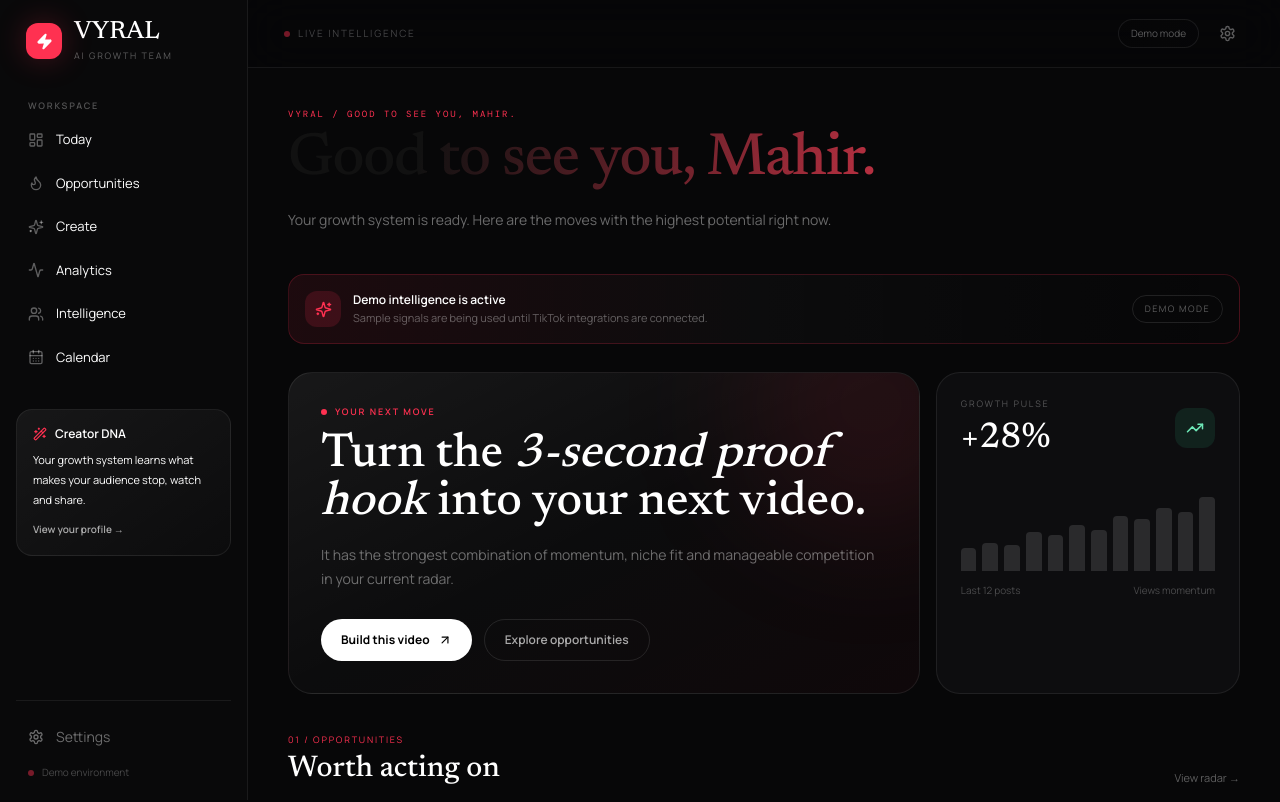
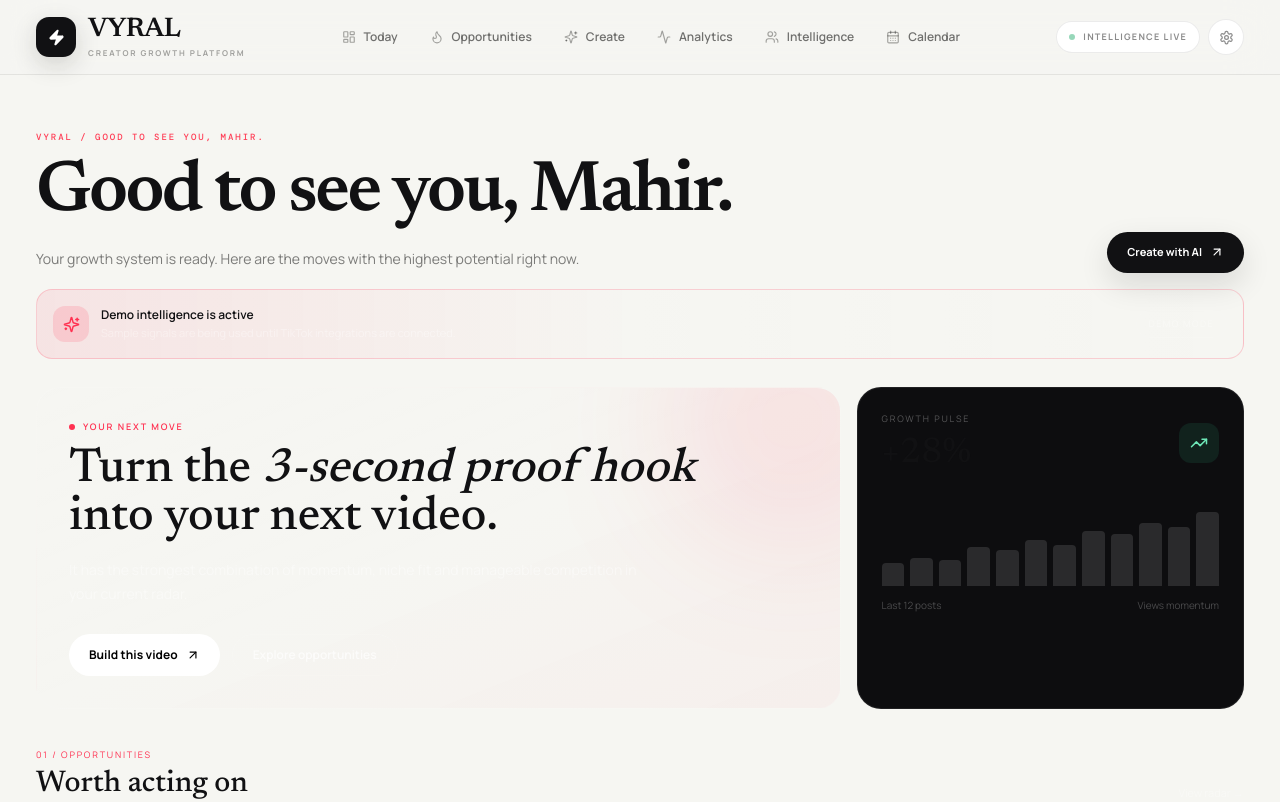
Before and after one commit to Mahiruni/VYRAL, a Next.js app: page / in a window 1280 px wide. Shown: the top 802 px of the page. Built offline with nearby package versions, Linux system fonts and the light colour scheme.

Commit message:
Rebuild VYRAL navigation and shell with TuneCore-inspired creator platform layout

```diff
--- a/app/components/page-shell.tsx
+++ b/app/components/page-shell.tsx
@@ -1,22 +1,27 @@
 import Link from 'next/link'
-import { CalendarDays, Flame, LayoutDashboard, Activity, Users, Sparkles, Settings, Zap, WandSparkles } from 'lucide-react'
+import { CalendarDays, Flame, LayoutDashboard, Activity, Users, Sparkles, Settings, Zap, WandSparkles, ArrowUpRight } from 'lucide-react'
 
 const items=[['/','Today',LayoutDashboard],['/trends','Opportunities',Flame],['/studio','Create',Sparkles],['/analytics','Analytics',Activity],['/competitors','Intelligence',Users],['/calendar','Calendar',CalendarDays]] as const
 
 export function PageShell({children,title,description}:{children:React.ReactNode;title:string;description:string}){
-  return <main className="min-h-screen bg-[#070708] text-white">
-    <aside className="fixed inset-y-0 left-0 hidden w-[248px] border-r border-white/[.07] bg-[#09090a] px-4 py-5 lg:flex lg:flex-col">
-      <Link href="/" className="mb-9 flex items-center gap-3 px-2.5 press interactive"><div className="grid h-9 w-9 place-items-center rounded-xl bg-[#ff3151] shadow-[0_0_30px_rgba(255,49,81,.25)] float"><Zap size={17} fill="white"/></div><div><div className="font-display text-[25px] leading-none">VYRAL</div><div className="mt-1 text-[9px] uppercase tracking-[.2em] text-white/35">AI growth team</div></div></Link>
-      <p className="px-3 text-[9px] font-semibold uppercase tracking-[.2em] text-white/30">Workspace</p>
-      <nav className="mt-2 space-y-1">{items.map(([href,label,Icon],i)=><Link key={href} href={href} className={`group flex items-center gap-3 rounded-xl px-3 py-2.5 text-[13px] text-white/48 transition hover:bg-white/[.045] hover:text-white interactive`} style={{animationDelay:`${i*55}ms`}}><Icon size={16} className="text-white/35 group-hover:text-[#ff3151] transition-transform duration-300 group-hover:scale-110"/>{label}</Link>)}</nav>
-      <div className="mt-8 rounded-2xl border border-white/[.07] bg-gradient-to-br from-white/[.06] to-white/[.015] p-4 interactive"><div className="flex items-center gap-2 text-xs font-semibold"><WandSparkles size={14} className="text-[#ff3151]"/> Creator DNA</div><p className="mt-2 text-[11px] leading-5 text-white/38">Your growth system learns what makes your audience stop, watch and share.</p><Link href="/analytics" className="mt-3 inline-block text-[10px] font-semibold text-white/65 hover:text-white">View your profile →</Link></div>
-      <div className="mt-auto border-t border-white/[.07] pt-4"><Link href="/settings" className="flex items-center gap-3 rounded-xl px-3 py-2.5 text-sm text-white/40 hover:bg-white/[.04] hover:text-white interactive"><Settings size={16}/>Settings</Link><div className="mt-2 flex items-center gap-2 px-3 text-[10px] text-white/25"><span className="h-1.5 w-1.5 rounded-full bg-[#ff3151] pulse-dot"/>Demo environment</div></div>
-    </aside>
-    <section className="lg:ml-[248px]">
-      <header className="sticky top-0 z-20 flex h-[68px] items-center justify-between border-b border-white/[.07] bg-[#070708]/85 px-5 backdrop-blur-xl lg:px-9"><Link href="/" className="font-display text-xl lg:hidden">VYRAL</Link><div className="hidden items-center gap-2 text-[10px] uppercase tracking-[.18em] text-white/25 lg:flex"><span className="h-1.5 w-1.5 rounded-full bg-[#ff3151] pulse-dot"/> Live intelligence</div><div className="flex items-center gap-3"><span className="hidden rounded-full border border-white/[.08] px-3 py-1.5 text-[10px] text-white/35 sm:block shimmer">Demo mode</span><Link href="/settings" className="rounded-lg p-2 text-white/35 hover:bg-white/[.05] hover:text-white interactive press"><Settings size={17}/></Link></div></header>
-      <div className="mx-auto max-w-[1480px] p-5 lg:p-10"><div className="mb-10 max-w-4xl reveal"><p className="mb-2 font-mono text-[9px] uppercase tracking-[.22em] text-[#ff3151]">VYRAL / {title.toUpperCase()}</p><h1 className="font-display text-5xl leading-[.98] tracking-[-.02em] lg:text-6xl gradient-text">{title}</h1><p className="mt-4 max-w-2xl text-[14px] leading-7 text-white/40">{description}</p></div><div className="stagger">{children}</div></div>
+  return <main className="min-h-screen bg-[#f6f6f2] text-[#111113]">
+    <header className="sticky top-0 z-30 border-b border-black/[.08] bg-[#f6f6f2]/90 backdrop-blur-xl">
+      <div className="mx-auto flex h-[74px] max-w-[1480px] items-center justify-between px-5 lg:px-9">
+        <Link href="/" className="group flex items-center gap-3 press">
+          <div className="grid h-10 w-10 place-items-center rounded-[13px] bg-[#111113] text-white shadow-[0_8px_24px_rgba(17,17,19,.16)] transition-transform duration-300 group-hover:-rotate-3"><Zap size={17} fill="currentColor"/></div>
+          <div><div className="font-display text-[27px] font-semibold leading-none tracking-tight">VYRAL</div><div className="mt-1 text-[8px] font-bold uppercase tracking-[.22em] text-black/35">Creator growth platform</div></div>
+        </Link>
+        <nav className="hidden items-center gap-1 lg:flex">{items.map(([href,label,Icon])=><Link key={href} href={href} className="group flex items-center gap-2 rounded-full px-3.5 py-2 text-[12px] font-semibold text-black/55 transition hover:bg-black/[.05] hover:text-black"><Icon size={14} className="text-black/35 transition group-hover:text-[#ff3d55]"/>{label}</Link>)}</nav>
+        <div className="flex items-center gap-2"><span className="hidden items-center gap-2 rounded-full border border-black/[.08] bg-white px-3 py-2 text-[9px] font-bold uppercase tracking-[.14em] text-black/45 sm:flex"><span className="h-1.5 w-1.5 rounded-full bg-[#19a865] pulse-dot"/> Intelligence live</span><Link href="/settings" className="grid h-9 w-9 place-items-center rounded-full border border-black/[.08] bg-white text-black/45 transition hover:bg-black hover:text-white press"><Settings size={15}/></Link></div>
+      </div>
+      <div className="mx-auto flex max-w-[1480px] items-center gap-1 overflow-x-auto border-t border-black/[.05] px-5 py-2 lg:hidden"><Link href="/" className="rounded-full bg-black px-3 py-1.5 text-[10px] font-bold text-white">Today</Link>{items.slice(1).map(([href,label])=><Link key={href} href={href} className="whitespace-nowrap rounded-full px-3 py-1.5 text-[10px] font-semibold text-black/50 hover:bg-black/[.05]">{label}</Link>)}</div>
+    </header>
+    <section>
+      <div className="mx-auto max-w-[1480px] px-5 pb-4 pt-9 lg:px-9 lg:pt-14"><div className="flex flex-col justify-between gap-5 md:flex-row md:items-end"><div className="max-w-4xl reveal"><p className="mb-3 font-mono text-[9px] font-medium uppercase tracking-[.22em] text-[#ff3d55]">VYRAL / {title.toUpperCase()}</p><h1 className="font-display text-5xl font-semibold leading-[.94] tracking-[-.035em] lg:text-7xl">{title}</h1><p className="mt-4 max-w-2xl text-[14px] leading-7 text-black/50">{description}</p></div><Link href="/studio" className="inline-flex shrink-0 items-center gap-2 self-start rounded-full bg-[#111113] px-5 py-3 text-[11px] font-bold text-white shadow-[0_12px_30px_rgba(17,17,19,.12)] transition hover:-translate-y-0.5 hover:bg-[#ff3d55] md:self-end">Create with AI <ArrowUpRight size={14}/></Link></div></div>
+      <div className="mx-auto max-w-[1480px] px-5 pb-14 lg:px-9"><div className="stagger">{children}</div></div>
     </section>
+    <footer className="border-t border-black/[.08] bg-[#111113] text-white"><div className="mx-auto flex max-w-[1480px] flex-col justify-between gap-5 px-5 py-8 text-[10px] text-white/45 lg:flex-row lg:px-9"><span>VYRAL — Your AI growth team for TikTok.</span><span>Demo intelligence active · Built for creators.</span></div></footer>
   </main>
 }
 
-export function EmptyState({title,description,href,action}:{title:string;description:string;href?:string;action?:string}){return <div className="border border-white/[.07] bg-white/[.02] py-14 text-center reveal"><div className="mx-auto mb-4 grid h-10 w-10 place-items-center rounded-full border border-white/10"><Zap size={16} className="text-[#ff3151]"/></div><h2 className="font-display text-2xl">{title}</h2><p className="mx-auto mt-2 max-w-md text-sm leading-6 text-white/35">{description}</p>{href&&<Link href={href} className="mt-6 inline-flex rounded-full bg-white px-4 py-2 text-xs font-semibold text-black hover:bg-white/90 press">{action||'Continue'} →</Link>}</div>}
+export function EmptyState({title,description,href,action}:{title:string;description:string;href?:string;action?:string}){return <div className="border border-black/[.08] bg-white py-14 text-center shadow-[0_12px_35px_rgba(17,17,19,.04)] reveal"><div className="mx-auto mb-4 grid h-10 w-10 place-items-center rounded-full bg-black text-white"><Zap size={16}/></div><h2 className="font-display text-2xl font-semibold">{title}</h2><p className="mx-auto mt-2 max-w-md text-sm leading-6 text-black/45">{description}</p>{href&&<Link href={href} className="mt-6 inline-flex rounded-full bg-black px-4 py-2 text-xs font-semibold text-white hover:bg-[#ff3d55] press">{action||'Continue'} →</Link>}</div>}
```
